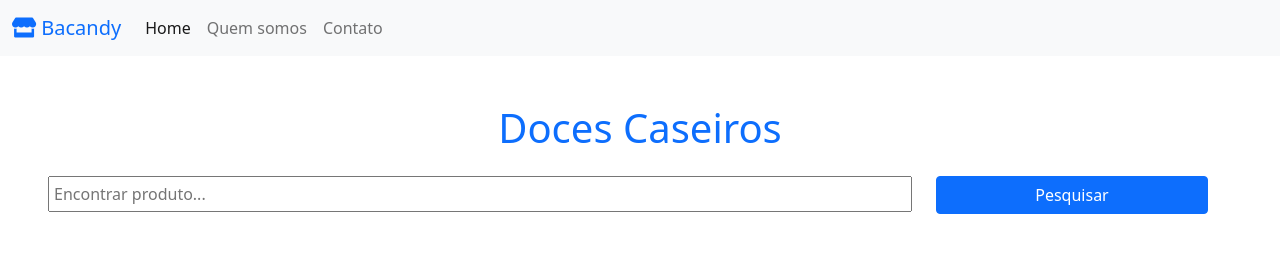
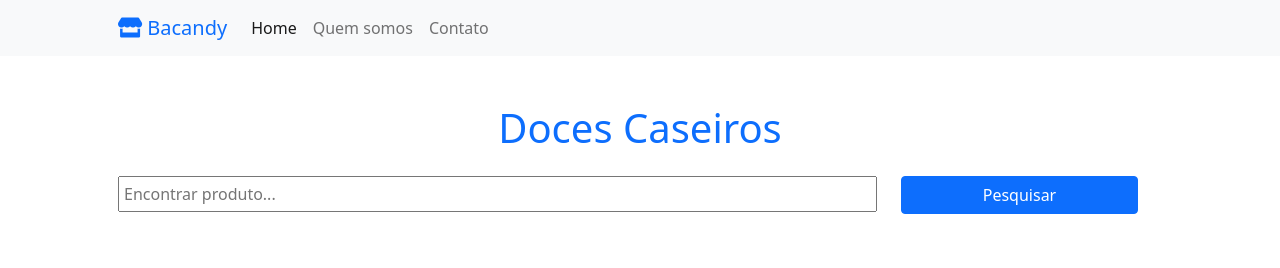
Before and after one commit to nunesbns/1216886-5_BrunoNunes, a PHP site: page / in a window 1280 px wide. Shown: the top 268 px of the page. Run offline with PHP 8.4, Linux system fonts and the light colour scheme.

Commit message:
change container width

```diff
--- a/pages/parts/header.php
+++ b/pages/parts/header.php
@@ -18,8 +18,8 @@ require('function/helper.php');
           crossorigin="anonymous" referrerpolicy="no-referrer"/>
 </head>
 <body>
-<nav class="navbar navbar-expand-lg navbar-light bg-light">
-    <div class="container-fluid">
+<nav class="navbar navbar-expand-md navbar-light bg-light ">
+    <div class="container-md px-5">
         <a class="navbar-brand text-primary" href="/"><i class="fas fa-store"></i> <?= $app['site_name'] ?></a>
         <button class="navbar-toggler" type="button" data-bs-toggle="collapse" data-bs-target="#navbarNavAltMarkup"
                 aria-controls="navbarNavAltMarkup" aria-expanded="false" aria-label="Toggle navigation">
@@ -37,7 +37,7 @@ require('function/helper.php');
         </div>
     </div>
 </nav>
-<div class="container-fluid p-5">
+<div class="container-md p-5">
     <div class="row">
         <div class="col pb-3">
             <h1 class="text-center text-primary"><?= $page_title ?></h1>
```
